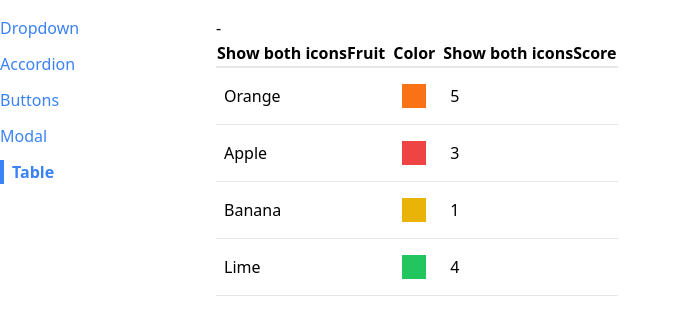
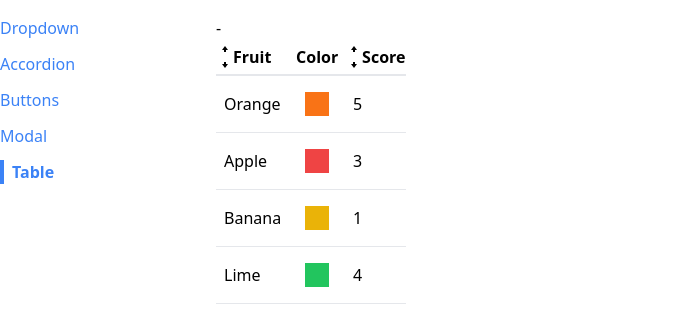
Before and after one commit to Atman-Shah/Modern-React-with-Redux, a React (Create React App) app in the folder 6. comps/: page /table in a window 1280 px wide. Shown: the top 326 px of the page, without its empty margins (0-681 px from the left). Built offline with nearby package versions, Linux system fonts and the light colour scheme.

Commit message:
273th Video - Styling Header Cells

```diff
--- a/6. comps/src/components/SortableTable.js
+++ b/6. comps/src/components/SortableTable.js
@@ -1,5 +1,6 @@
 import Table from "./Table";
 import { useState } from "react";
+import { GoArrowSmallUp, GoArrowSmallDown } from "react-icons/go";
 
 function SortableTable(props) {
   const { config, data } = props;
@@ -27,9 +28,11 @@
     return {
       ...column,
       header: () => (
-        <th onClick={() => handleClick(column.label)}>
+        <th className="cursor-pointer hover:bg-gray-100" onClick={() => handleClick(column.label)}>
+          <div className="flex items-center">
             {getIcons(column.label, sortBy, sortOrder)}
-          {column.label}
+            {column.label}
+          </div>
         </th>
       ),
     };
@@ -61,17 +64,35 @@
 }
 
 function getIcons(label, sortBy, sortOrder) {
-    if(label !== sortBy) {
-        return "Show both icons";
-    }
+  if (label !== sortBy) {
+    return (
+      <div>
+        <GoArrowSmallUp />
+        <GoArrowSmallDown />
+      </div>
+    );
+  }
 
-    if(sortOrder === null) {
-        return "Show both icons";
-    } else if(sortOrder === "asc") {
-        return "Show up icon";
-    } else if(sortOrder === "desc") {
-        return "Show down icon";
-    }
+  if (sortOrder === null) {
+    return (
+      <div>
+        <GoArrowSmallUp />
+        <GoArrowSmallDown />
+      </div>
+    );
+  } else if (sortOrder === "asc") {
+    return (
+      <div>
+        <GoArrowSmallUp />
+      </div>
+    );
+  } else if (sortOrder === "desc") {
+    return (
+      <div>
+        <GoArrowSmallDown />
+      </div>
+    );
+  }
 }
 
 export default SortableTable;
```
